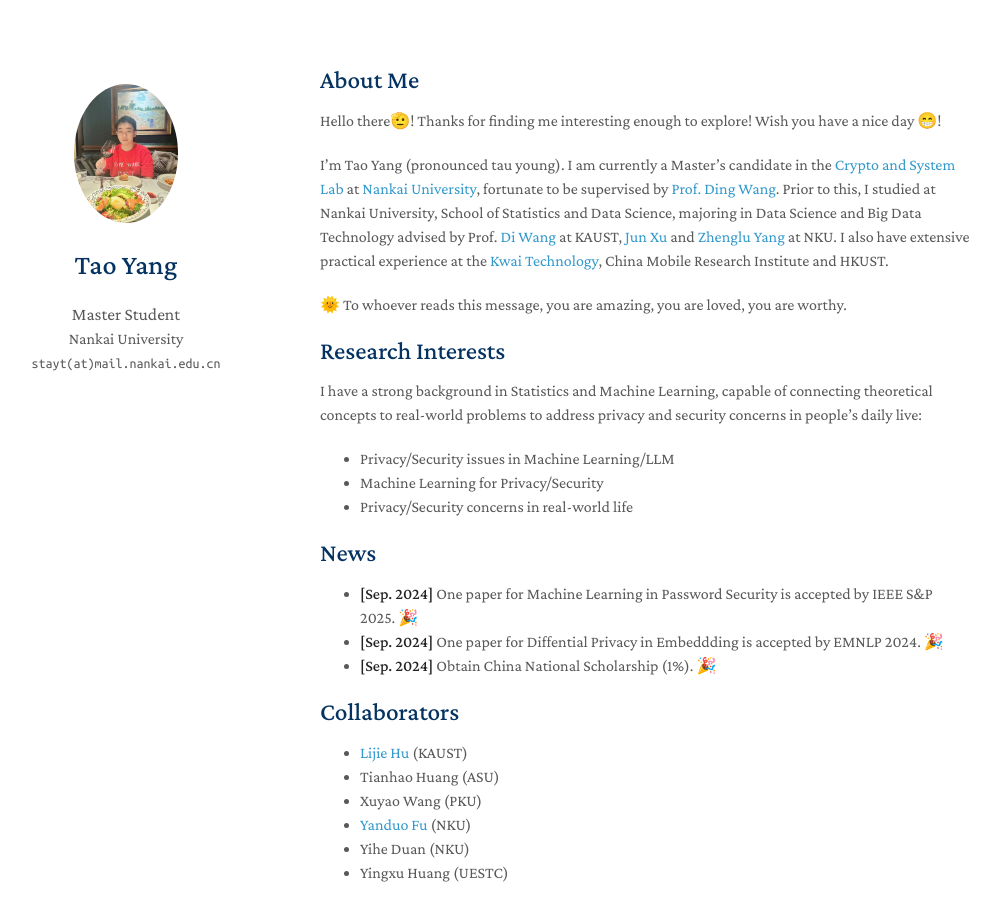
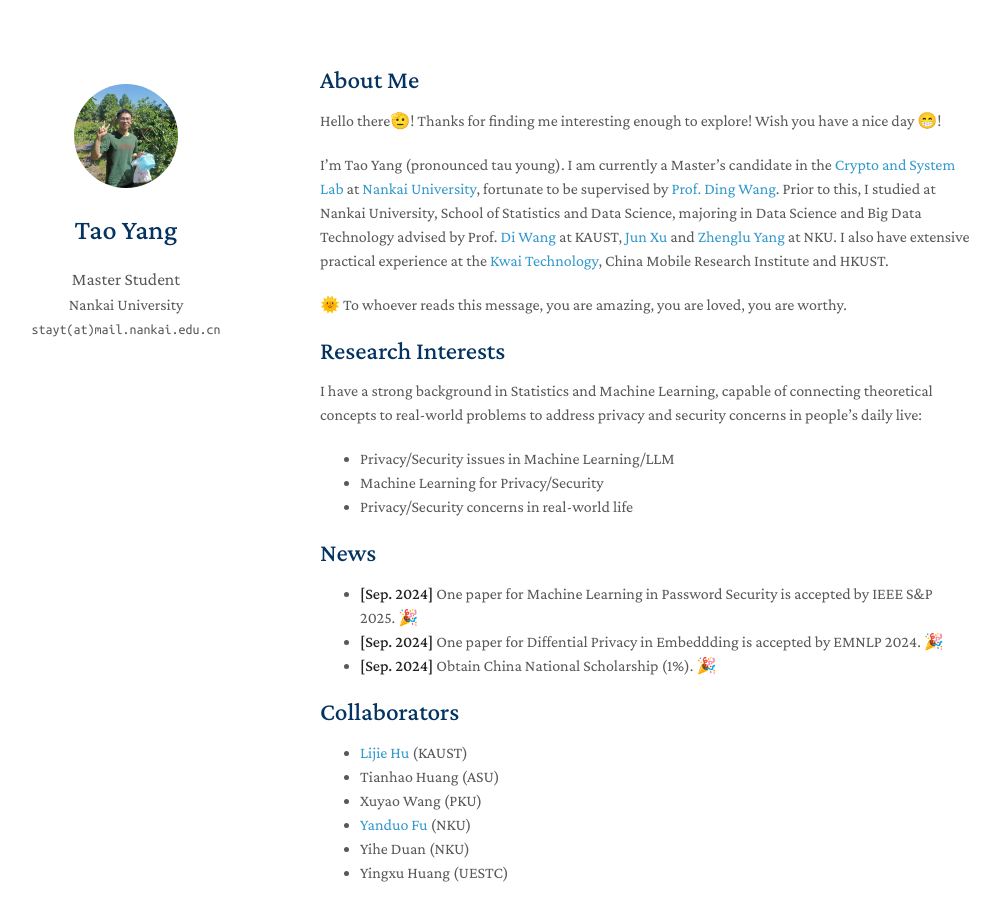
Before and after one commit to stayt1/stayt1.github.io, a Jekyll site: the page built from index.md, in a window 1280 px wide and 900 px high. Shown: the whole window, without its empty margins (150-1150 px from the left). Built offline with Jekyll 4.4.1, drawn with Linux system fonts in a browser that asks for light colours; a style sheet for code colours, icons or effects is not loaded; our own code applies the rules of GitHub Pages for plain Markdown files.

Commit message:
Update _config.yml

```diff
--- a/_config.yml
+++ b/_config.yml
@@ -22,9 +22,9 @@ canonical: https://stayt1.github.io/
 
 # Images (e.g., your profile picture and your website's favicon)
 # "favicon" and "favicon_dark" are used for the light and dark modes, respectively.
-avatar: ./assets/img/photo.jpg
-favicon: ./assets/img/photo.jpg
-favicon_dark: ./assets/img/photo.jpg
+avatar: ./assets/img/avatar.png
+favicon: ./assets/img/avatar.png
+favicon_dark: ./assets/img/avatar.png
 
 # Footnote
 # You may use the option to disable the footnote, "Powered by Jekyll and Minimal Light theme."
```
